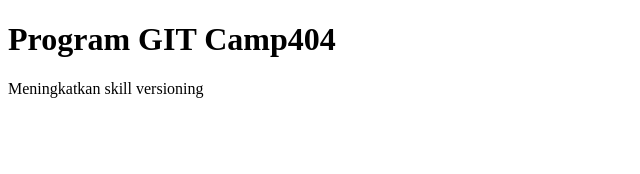
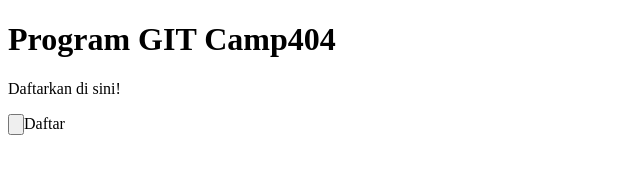
Before and after one commit to muharrir/latihanGIT, a plain HTML site: page index.html in a window 1280 px wide. Shown: the whole page, without its empty margins (0-640 px from the left). Drawn offline with Linux system fonts and the light colour scheme.

Commit message:
mengubah index.html dari github

```diff
--- a/index.html
+++ b/index.html
@@ -7,6 +7,7 @@
   </head>
   <body>
     <h1>Program GIT Camp404</h1>
-    <p>Meningkatkan skill versioning</p>
+    <p>Daftarkan di sini!</p>
+    <input type="button">Daftar</input>
   </body>
 </html>
```
